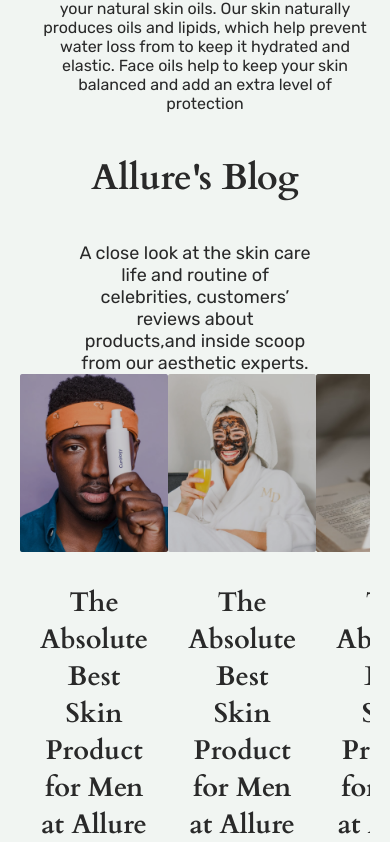
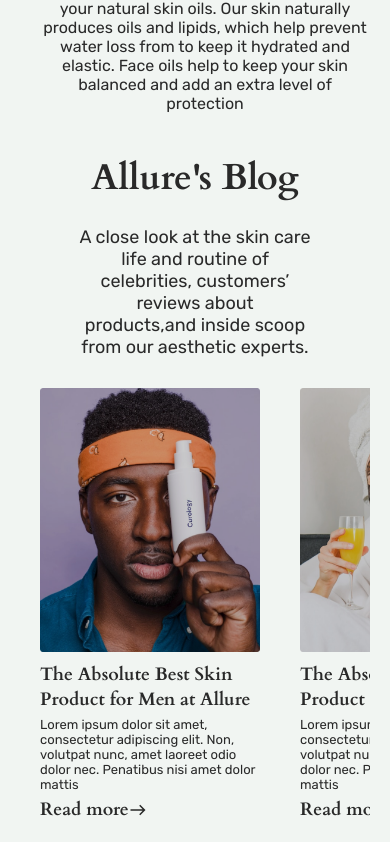
Before and after one commit to PrimoCrypt/skincare-ecommerce, a Vue app: page / in a window 390 px wide. Shown: the part 6922-7764 px from the top of the page. Built offline with nearby package versions, Linux system fonts and the light colour scheme.

Commit message:
Fixed the responsiveness issue for the blogview

```diff
--- a/src/views/BlogView.vue
+++ b/src/views/BlogView.vue
@@ -1,14 +1,13 @@
 <template>
     <div class="container">
         <h1>Allure's Blog</h1>
-        <p>A close look at the skin care life and routine of celebrities, customers’ reviews about products,and inside scoop
-            from our aesthetic experts.</p>
+        <p class="container-p">A close look at the skin care life and routine of celebrities, customers’ reviews about products,and inside scoop from our aesthetic experts.</p>
         <div class="posts">
             <div class="post">
                 <img src="@/assets/Rectangle18.png">
                 <div class="post-content">
                     <h2>The Absolute Best Skin Product for Men at Allure</h2>
-                    <p>Lorem ipsum dolor sit amet, consectetur adipiscing elit. Non, volutpat nunc, amet laoreet odio dolor nec.
+                    <p id="post-p">Lorem ipsum dolor sit amet, consectetur adipiscing elit. Non, volutpat nunc, amet laoreet odio dolor nec.
                         Penatibus nisi amet dolor mattis</p>
                     <h4 class="read_more">Read more
                         <span class="div">
@@ -25,7 +24,7 @@
                 <img src="@/assets/Rectangle19.png">
                 <div class="post-content">
                     <h2>The Absolute Best Skin Product for Men at Allure</h2>
-                    <p>Lorem ipsum dolor sit amet, consectetur adipiscing elit. Non, volutpat nunc, amet laoreet odio dolor nec.
+                    <p id="post-p">Lorem ipsum dolor sit amet, consectetur adipiscing elit. Non, volutpat nunc, amet laoreet odio dolor nec.
                         Penatibus nisi amet dolor mattis</p>
                     <h4 class="read_more">Read more
                         <span class="div">
@@ -42,7 +41,7 @@
                 <img src="@/assets/Rectangle20.png">
                 <div class="post-content">
                     <h2>The Absolute Best Skin Product for Men at Allure</h2>
-                    <p>Lorem ipsum dolor sit amet, consectetur adipiscing elit. Non, volutpat nunc, amet laoreet odio dolor nec.
+                    <p id="post-p">Lorem ipsum dolor sit amet, consectetur adipiscing elit. Non, volutpat nunc, amet laoreet odio dolor nec.
                         Penatibus nisi amet dolor mattis</p>
                     <h4 class="read_more">Read more
                         <span class="div">
@@ -76,6 +75,10 @@
 
 
 <style scoped>
+*{
+    display: flex;
+    flex-direction: column;
+}
 .container {
     color: #292929;
     font-family: Cardo;
@@ -85,7 +88,7 @@
     width: 100%;
 }
 
-.container p {
+.container-p {
     color: #292929;
     text-align: center;
     font-family: Rubik;
@@ -93,18 +96,45 @@
     font-weight: 400;
     font-size: 18px;
     padding: 0 15vw;
-    margin: 40px 0 0 0;
+    margin: 0;
 }
+.posts{
+    margin: 30px 0;
+    position: relative;
+    flex-direction: row;
+    overflow-x:scroll;
+    overflow-y: hidden;
+    white-space: nowrap;
+}
+.post{
+    display: flex;
+    justify-content: center;
+    max-width: 70%;
+    margin: 0 20px;
+}
+.post h2{
+    white-space: initial;
+    text-align: left;
+    margin: 0;
+}
+.post p{
+    margin: 5px 0;
+    color: #292929;
+    text-align: left;
+    font-family: Rubik;
+    font-style: normal;
+    font-weight: 400;
+    font-size: 18px;
+    white-space: initial;
+}
+.read_more{
+    display: flex;
+    flex-direction: row;
+    justify-self: start;
+    align-items: center;
+}
+@media (max-width:450px) {
 
-
-@media (max-width:450px) {
-    .posts{
-        width: 100%;
-        display: flex;
-        flex-direction: row;
-        overflow-x:scroll;
-        overflow-y: hidden;
-    }
     .post {
         display: flex;
         flex-direction: column;
@@ -112,19 +142,10 @@
         width: 400px;
         margin-bottom: 20px;
     }
-
     .post img {
-        width: 100%;
-        max-width: 400px; /* Adjust the maximum width of the image as needed */
+        max-width: 220px;
+        width: 220px;
     }
-    /* .post h2{
-        max-width: 100%;
-    }
-
-    .post p{
-        max-width: 100%;
-    } */
-
     .post-content {
         width: 100%;
         max-width: 400px; /* Adjust the maximum width of the content as needed */
@@ -132,11 +153,17 @@
         margin-top: 10px;
     }
 
-    .post-content h2,
+    .post-content h2{
+        width: 100%;
+        font-size: 18px;
+    }
     .post-content p {
         width: 100%;
         box-sizing: border-box;
-        padding: 0 20px;
+        font-size: 13px;
+    }
+    .read_more{
+        margin: 0;
     }
 }
 </style>
```
